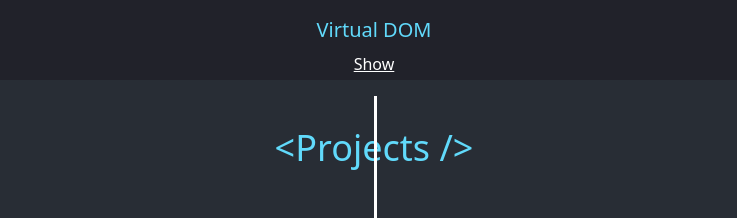
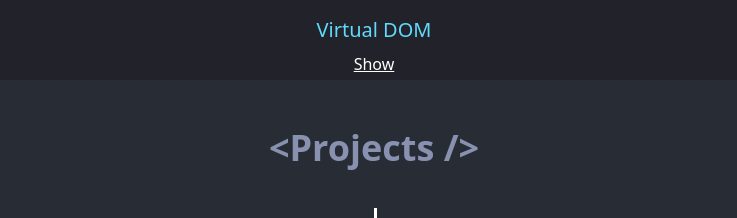
Before and after one commit to Tales-1/Portfolio, a React (Create React App) app: page /projects in a window 1280 px wide. Shown: the top 218 px of the page, without its empty margins (266-1003 px from the left). Built offline with nearby package versions, Linux system fonts and the light colour scheme.

Commit message:
Added animation to elements

```diff
--- a/src/projects/Projects.tsx
+++ b/src/projects/Projects.tsx
@@ -1,11 +1,14 @@
 import { motion, useScroll } from "framer-motion"
 import { useEffect, useState } from "react"
 import ProjectCards from "./ProjectCards"
+
 type Props = {
+    toggle:() => void
     visible:boolean
 }
 
-const Projects:React.FC<Props> = ({visible}) => {
+
+const Projects:React.FC<Props> = ({toggle,visible}) => {
     const [width,setWidth] = useState(window.innerWidth)
     const desktop = width > 1275
     const { scrollYProgress } = useScroll()
@@ -22,20 +25,23 @@ const Projects:React.FC<Props> = ({visible}) => {
         }
     },[])
 
-
     return (
-        <section className="border-b-2 border-white flex flex-col justify-center gap-16 h-fit py-12 w-full">
+        <motion.section
+            className="relative bg-light border-b-2 border-white flex flex-col justify-center gap-16 h-fit py-12 w-full"
+            initial={{opacity:0}}
+            animate={{opacity:1, transition:{duration:0.4, delay:1.2}}}
+            >
              <motion.div
-                className="absolute h-4/5 w-[3px] bg-white left-[50%] top-24"
+                className="absolute h-4/5 w-[3px] bg-white left-[50%] top-32 z-0"
                 initial={{scaleY:0}}
                 style={{scaleY:scrollYProgress, originY:"top"}}>
                 </motion.div>
 
-                <h2 className="text-3xl lg:text-4xl text-center text-react">&#60;Projects /&gt;</h2>
-                <ul className="grid justify-center w-full gap-12">
+                <h1 className="text-center font-bold text-3xl lg:text-4xl text-[#8892b0]">&#60;Projects /&gt;</h1>
+                <ul className="grid justify-center w-full gap-12 z-10">
                     <ProjectCards />
                 </ul>
-        </section>
+        </motion.section>
     )
 }
 
```
